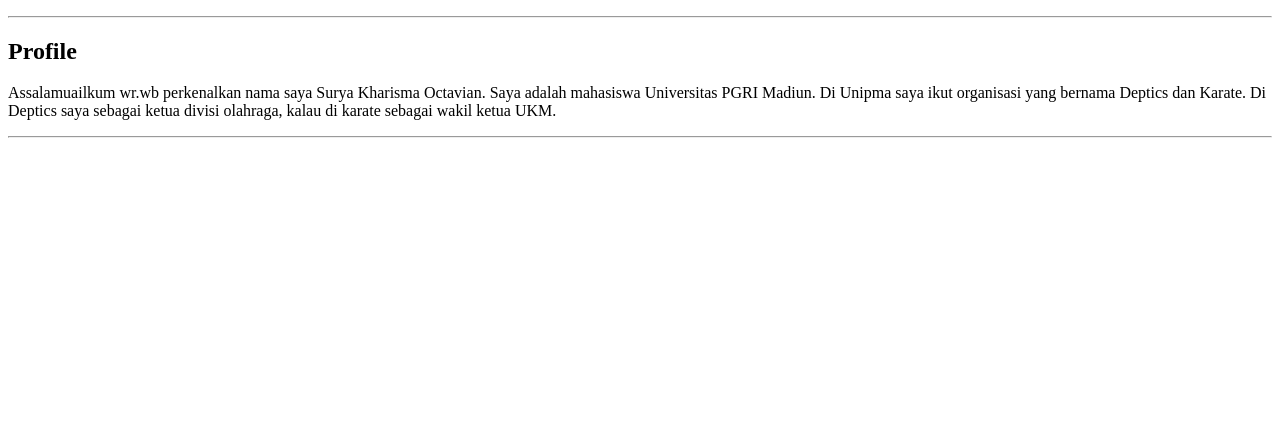
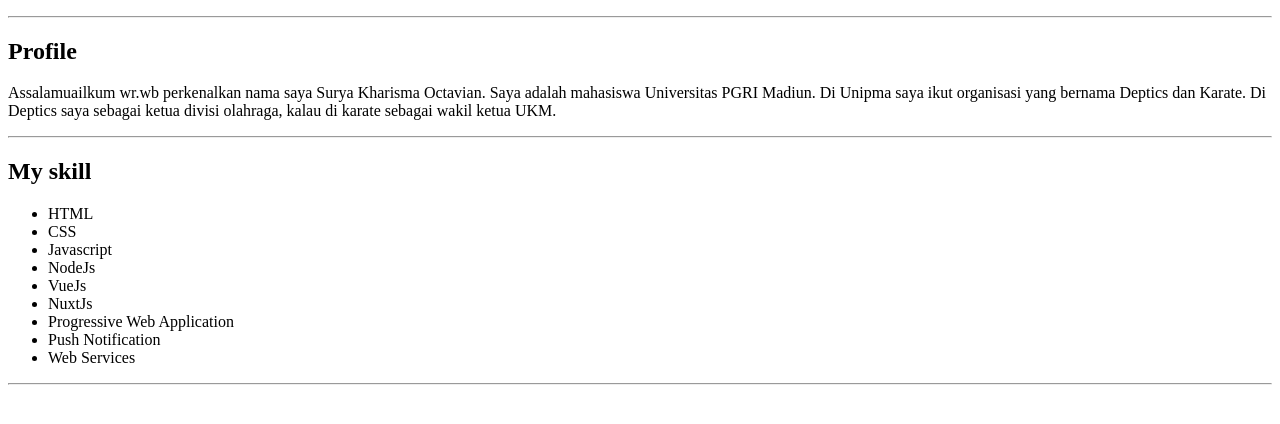
Before and after one commit to suryakharismaoctavian/web, a plain HTML site: page index.html in a window 1280 px wide. Shown: the part 192-616 px from the top of the page. Drawn offline with Linux system fonts and the light colour scheme.

Commit message:
Latihan 1.6 : Menambahkan List Tidak Terurut

```diff
--- a/index.html
+++ b/index.html
@@ -17,7 +17,19 @@
     Saya adalah mahasiswa Universitas PGRI Madiun. Di Unipma saya ikut organisasi yang bernama Deptics dan Karate. Di Deptics saya sebagai ketua divisi olahraga, kalau di karate sebagai wakil ketua UKM.</p>
     <hr>
 
-
+    <h2>My skill</h2>
+    <ul>
+        <li>HTML</li>
+        <li>CSS</li>
+        <li>Javascript</li>
+        <li>NodeJs</li>
+        <li>VueJs</li>
+        <li>NuxtJs</li>
+        <li>Progressive Web Application</li>
+        <li>Push Notification</li>
+        <li>Web Services</li>
+    </ul>
+    <hr>
 
 </body>
 </html>
```
